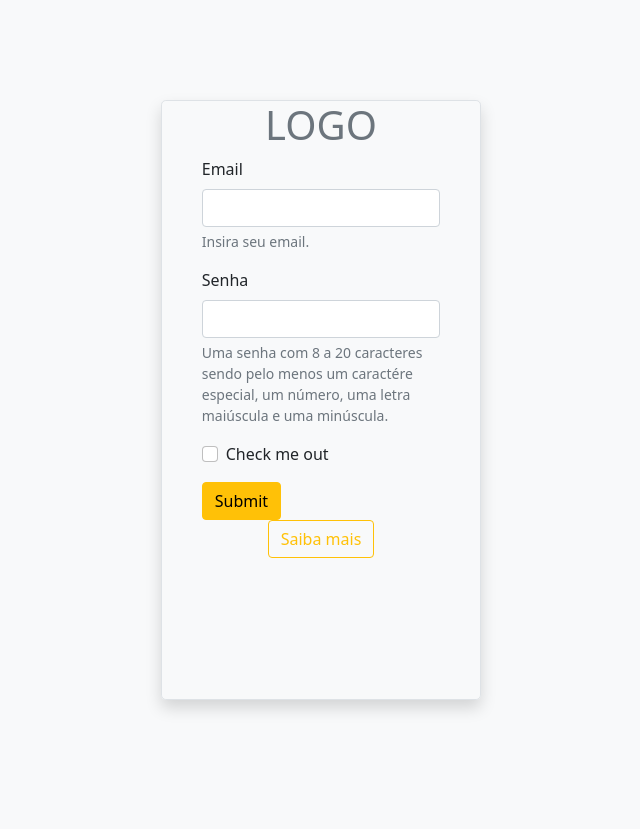
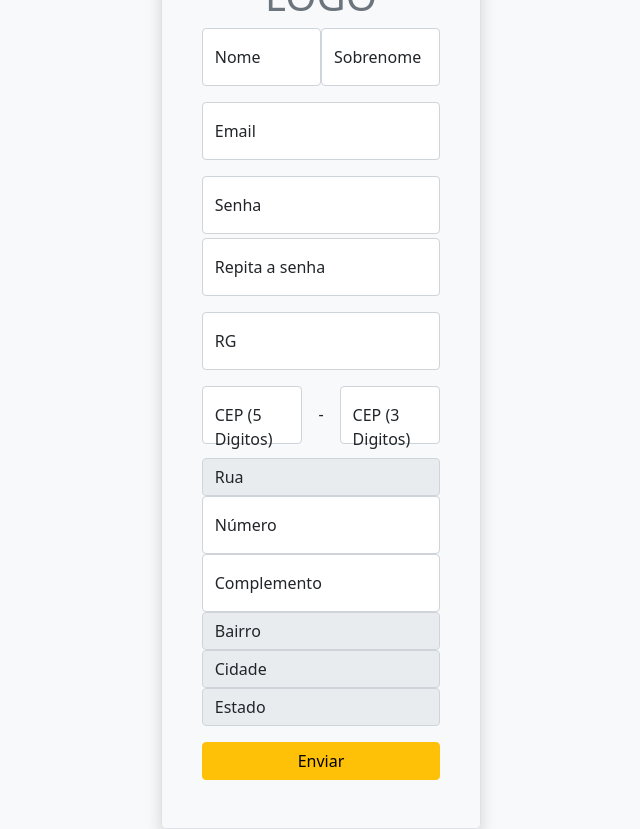
Before and after one commit to AndreFelipeMoura/ProjetoM2-GP8, a plain HTML site: page HTML/cadastro.html in a window 1280 px wide. Shown: the whole page, without its empty margins (319-959 px from the left). Before the commit the page ends 800 px from the top, so only its background shows below. Drawn offline with nearby package versions, Linux system fonts and the light colour scheme.

Commit message:
base html css da pag cadastro concluida

```diff
--- a/HTML/cadastro.html
+++ b/HTML/cadastro.html
@@ -19,38 +19,79 @@
   <body class="vh-100 d-flex align-center justify-content-center bg-light">
 
     <!--CADASTRO-->
-    <section
-      class="h-100 w-100 d-flex justify-content-center bg-light"
-    >
-      <div
-        class="form-ctn d-flex flex-column align-self-center w-25 h-75 border rounded rounded-3 shadow"
-      >
+    <section class="h-100 w-100 d-flex justify-content-center bg-light">
+      <div class="form-ctn d-flex flex-column align-self-center w-25 border pb-5 rounded rounded-3 shadow">
         <h1 class="d-flex align-self-center text-muted">LOGO</h1>
         <form class="w-75 align-self-center">
-            <div class="mb-3">
-                <label for="exampleInputEmail1" class="form-label">Email</label>
-                <input type="email" class="form-control" id="exampleInputEmail1" aria-describedby="emailHelp">
-                <div id="emailHelp" class="form-text">Insira seu email.</div>
+
+          <!--nome-->
+          <div class="d-flex">
+            <div class="form-floating mb-3">
+              <input type="text" class="form-control" id="nome" placeholder="Nome">
+              <label for="nome">Nome</label>
+            </div>
+            <div class="form-floating mb-3">
+              <input type="text" class="form-control" id="sobrenome" placeholder="Sobrenome">
+              <label for="sobrenome">Sobrenome</label>
+            </div>
+          </div>
+
+          <!--email-->
+          <div class="form-floating mb-3">
+            <input type="email" class="form-control" id="email" placeholder="nome@exemplo.com">
+            <label for="email">Email</label>
+          </div>
+
+          <!--senha-->
+          <div class="form-floating">
+            <input type="password" class="form-control mb-1" id="senha" placeholder="Senha">
+            <label for="senha">Senha</label>
+          </div>
+          <div class="form-floating mb-3">
+            <input type="password" class="form-control" id="repitaSenha" placeholder="Repita Senha">
+            <label for="repitaSenha">Repita a senha</label>
+          </div>
+
+          <!--rg-->
+          <div class="form-floating mb-3" >
+            <input type="number" class="form-control mb-1" id="rg" placeholder="RG">
+            <label for="rg">RG</label>
+          </div>
+
+
+          <!--cep-->
+          <div class="d-flex">
+            <div class="form-floating d-flex">
+                <input type="number" class="form-control" placeholder="CEP (5 Digitos)"  id="cep1">
+                <label for="cep1">CEP (5 Digitos)</label>
+            </div>
+              <p class="p-3" >-</p>
+            <div class="form-floating d-flex">
+              <input type="number" class="form-control" placeholder="CEP (3 Digitos)"  id="cep2">
+              <label for="cep2">CEP (3 Digitos)</label>
+            </div>
+          </div>
+
+          <div class="d-flex flex-column">
+            <input class="form-control" type="text" value="Rua" aria-label="readonly input example" readonly>
+            <div class="w-100">
+              <div class="form-floating d-flex">
+                  <input type="number" class="form-control" placeholder="Número"  id="numero">
+                  <label for="numero">Número</label>
               </div>
-              <div class="mb-3">
-                <label for="exampleInputPassword1" class="form-label">Senha</label>
-                <input type="password" class="form-control" id="exampleInputPassword1">
-                <div id="emailHelp" class="form-text">Uma senha com 8 a 20 caracteres sendo pelo menos um caractére especial, um número, uma letra maiúscula e uma minúscula.</div>
-              </div>
-              <div class="mb-3 form-check">
-                <input type="checkbox" class="form-check-input" id="exampleCheck1">
-                <label class="form-check-label" for="exampleCheck1">Check me out</label>
-              </div>
-              <button type="submit" class="btn btn-warning">Submit</button>
+              <div class="form-floating d-flex">
+                <input type="number" class="form-control" placeholder="Complemento"  id="complemento">
+                <label for="complemento">Complemento</label>
+            </div>
+            <input class="d-flex form-control" type="text" value="Bairro" aria-label="readonly input example" readonly>
+            <input class="form-control" type="text" value="Cidade" aria-label="readonly input example" readonly>
+            <input class="form-control" type="text" value="Estado" aria-label="readonly input example" readonly>
+          </div>
+
+          <!--enviar-->
+          <button type="submit" class="btn btn-warning mt-3">Enviar</button>
           </form>
-        <div class="d-flex justify-content-center">
-          <button
-            type="button"
-            class="margin-zero sobre-btn d-flex justify-content-center btn btn-outline-warning align-items-center"
-          >
-            Saiba mais
-          </button>
-        </div>
+
       </div>
     </section>
 
@@ -64,11 +105,11 @@
 </body>
 <!-- Página de cadastro na lista de espera
 ● Deve conter formulário com:
-○ Nome;
-○ E-mail;
-○ Senha;
-○ Confirmação de senha;
-○ RG;
-○ CEP (que completa os demais campos do endereço com consulta à API e
+○ -Nome;
+○ -E-mail;
+○ -Senha;
+○ -Confirmação de senha;
+○ -RG;
+○ -CEP (que completa os demais campos do endereço com consulta à API e
 trata erros);
-○ Campos de endereço (estado, cidade, bairro, rua, número, complemento). -->
+○ -Campos de endereço (estado, cidade, bairro, rua, número, complemento). -->
```
